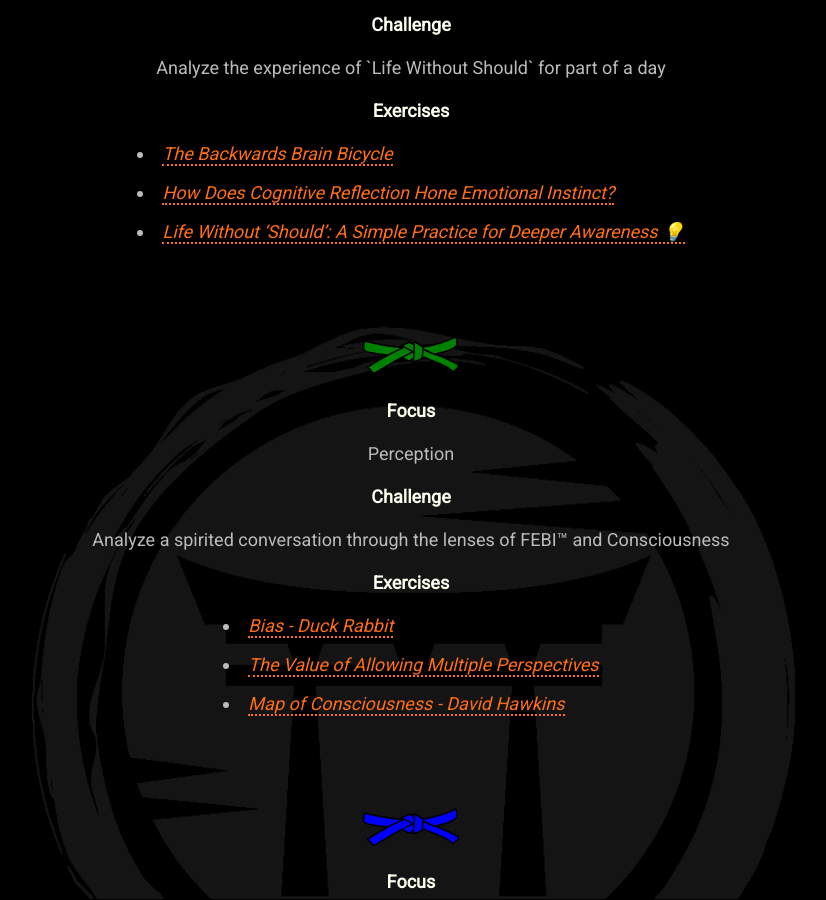
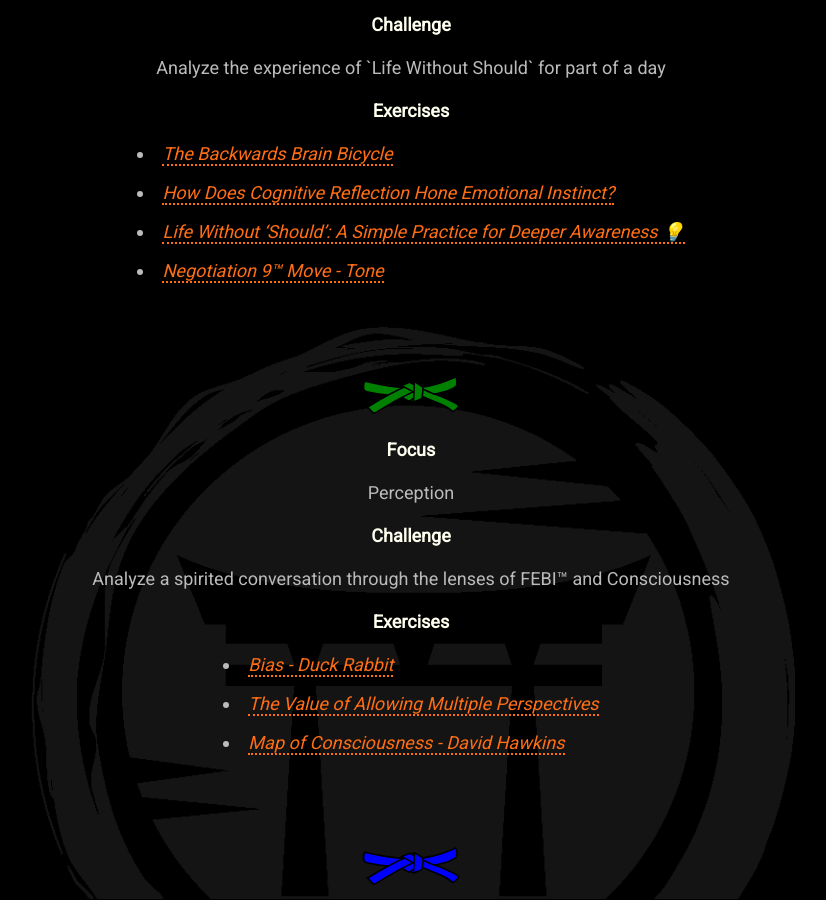
Before and after one commit to mindset-dojo/mindset-dojo.github.io, a Jekyll site: the page built from program.md, in a window 1280 px wide and 900 px high, scrolled down 2492 px. Shown: the whole window, without its empty margins (229-1055 px from the left). Built offline with Jekyll 4.4.1, drawn with Linux system fonts in a browser that asks for light colours; some web fonts are replaced; some of the changed text lies outside the part shown.

Commit message:
refactor: move tone negotiation 9 move from red belt to yellow belt.

```diff
--- a/_data/program.yaml
+++ b/_data/program.yaml
@@ -52,6 +52,8 @@
         url: https://www.linkedin.com/feed/update/urn:li:activity:7249821210509778944/
       - label: "Life Without ‘Should’: A Simple Practice for Deeper Awareness 💡"
         url: https://medium.com/@michael-basil/life-without-should-a-simple-practice-for-deeper-awareness-697c7ce902bb
+      - label: Negotiation 9™ Move - Tone
+        url: https://www.blackswanltd.com/newsletter/infographic-the-black-swan-groups-negotiation-9
   - color: green
     label: 5th Kyu
     level: -5
@@ -124,8 +126,6 @@
     exercises:
       - label: Buddha in Blue Jeans
         url: https://www.youtube.com/watch?v=FYTqRfJyArM
-      - label: Negotiation 9™ Move - Tone
-        url: https://www.blackswanltd.com/newsletter/infographic-the-black-swan-groups-negotiation-9
       - label: Zen Leader Essential Flip - Local Self to Whole Self
         url: https://cdn.dirigible.studio/wp-content/uploads/sites/24/2021/09/04073619/TZL-graphic-izl.pdf
       - label: Zen Leader Essential Flip - Delusion to Awakening
```
